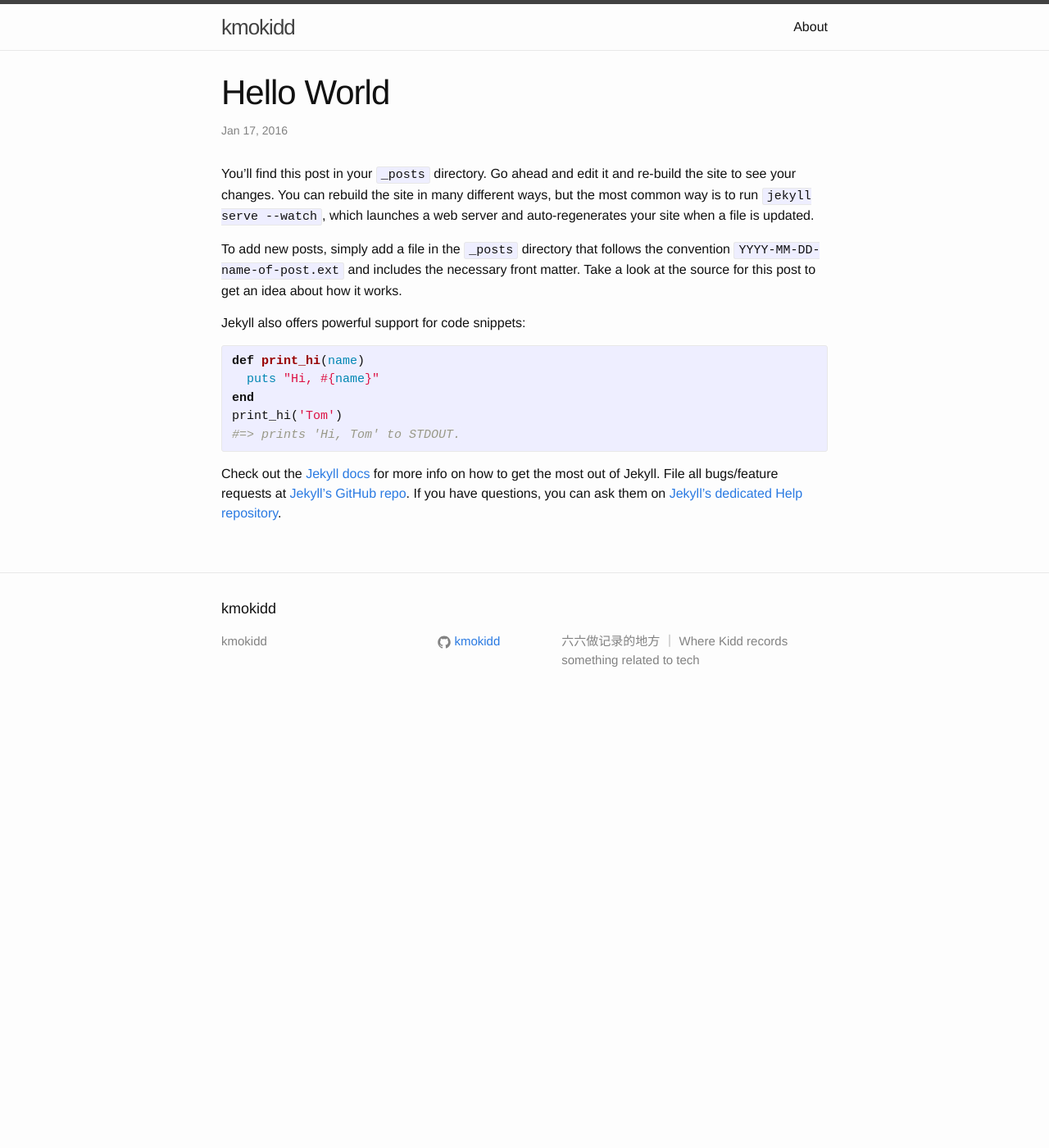
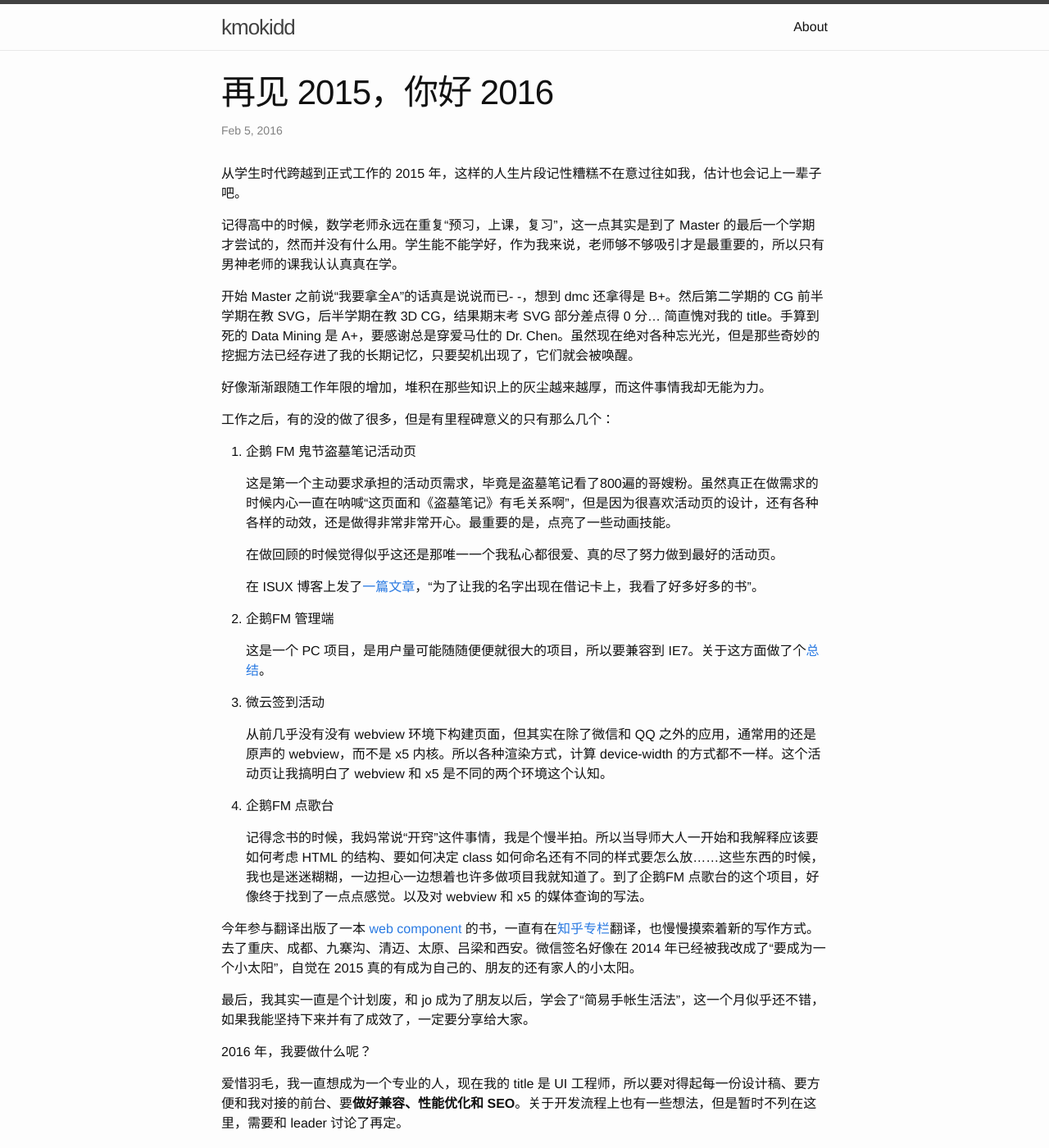
Before and after one commit to kmokidd/kmokidd.github.io, a Jekyll site: the page built from _posts/2016-01-17-welcome-to-jekyll.markdown, in a window 1280 px wide and 1400 px high. Shown: the whole window at 82% size. Built offline with Jekyll 4.4.1, drawn with Linux system fonts in a browser that asks for light colours; some of the changed text lies outside the part shown.

Commit message:
jekyll cannot push prob

```diff
--- a/_posts/2016-01-17-welcome-to-jekyll.markdown
+++ b/_posts/2016-01-17-welcome-to-jekyll.markdown
@@ -1,25 +1,102 @@
 ---
 layout: post
-title:  "Hello World"
-date:   2016-01-17 00:00:00
+title:  "再见 2015，你好 2016"
+date:   2016-02-05 14:43
 categories: jekyll update
 ---
-You’ll find this post in your `_posts` directory. Go ahead and edit it and re-build the site to see your changes. You can rebuild the site in many different ways, but the most common way is to run `jekyll serve --watch`, which launches a web server and auto-regenerates your site when a file is updated.
 
-To add new posts, simply add a file in the `_posts` directory that follows the convention `YYYY-MM-DD-name-of-post.ext` and includes the necessary front matter. Take a look at the source for this post to get an idea about how it works.
+从学生时代跨越到正式工作的 2015 年，这样的人生片段记性糟糕不在意过往如我，估计也会记上一辈子吧。
 
-Jekyll also offers powerful support for code snippets:
 
-{% highlight ruby %}
-def print_hi(name)
-  puts "Hi, #{name}"
-end
-print_hi('Tom')
-#=> prints 'Hi, Tom' to STDOUT.
-{% endhighlight %}
 
-Check out the [Jekyll docs][jekyll] for more info on how to get the most out of Jekyll. File all bugs/feature requests at [Jekyll’s GitHub repo][jekyll-gh]. If you have questions, you can ask them on [Jekyll’s dedicated Help repository][jekyll-help].
+记得高中的时候，数学老师永远在重复“预习，上课，复习”，这一点其实是到了 Master 的最后一个学期才尝试的，然而并没有什么用。学生能不能学好，作为我来说，老师够不够吸引才是最重要的，所以只有男神老师的课我认认真真在学。
 
-[jekyll]:      http://jekyllrb.com
-[jekyll-gh]:   https://github.com/jekyll/jekyll
-[jekyll-help]: https://github.com/jekyll/jekyll-help
+
+
+开始 Master 之前说“我要拿全A”的话真是说说而已- -，想到 dmc 还拿得是 B+。然后第二学期的 CG 前半学期在教 SVG，后半学期在教 3D CG，结果期末考 SVG 部分差点得 0 分... 简直愧对我的 title。手算到死的 Data Mining 是 A+，要感谢总是穿爱马仕的 Dr. Chen。虽然现在绝对各种忘光光，但是那些奇妙的挖掘方法已经存进了我的长期记忆，只要契机出现了，它们就会被唤醒。
+
+
+
+好像渐渐跟随工作年限的增加，堆积在那些知识上的灰尘越来越厚，而这件事情我却无能为力。
+
+
+
+工作之后，有的没的做了很多，但是有里程碑意义的只有那么几个：
+
+1. 企鹅 FM 鬼节盗墓笔记活动页
+
+   这是第一个主动要求承担的活动页需求，毕竟是盗墓笔记看了800遍的哥嫂粉。虽然真正在做需求的时候内心一直在呐喊“这页面和《盗墓笔记》有毛关系啊”，但是因为很喜欢活动页的设计，还有各种各样的动效，还是做得非常非常开心。最重要的是，点亮了一些动画技能。
+
+   在做回顾的时候觉得似乎这还是那唯一一个我私心都很爱、真的尽了努力做到最好的活动页。
+
+   在 ISUX 博客上发了[一篇文章](http://isux.tencent.com/spirit-festival-act-summary.html)，“为了让我的名字出现在借记卡上，我看了好多好多的书”。
+
+2. 企鹅FM 管理端
+
+   这是一个 PC 项目，是用户量可能随随便便就很大的项目，所以要兼容到 IE7。关于这方面做了个[总结](http://app.yinxiang.com/l/ABQI3-k89thGO45_-1obuIse-ZsYQwOEWrE/)。
+
+3. 微云签到活动
+
+   从前几乎没有没有 webview 环境下构建页面，但其实在除了微信和 QQ 之外的应用，通常用的还是原声的 webview，而不是 x5 内核。所以各种渲染方式，计算 device-width 的方式都不一样。这个活动页让我搞明白了 webview 和 x5 是不同的两个环境这个认知。
+
+4. 企鹅FM 点歌台
+
+   记得念书的时候，我妈常说“开窍”这件事情，我是个慢半拍。所以当导师大人一开始和我解释应该要如何考虑 HTML 的结构、要如何决定 class 如何命名还有不同的样式要怎么放……这些东西的时候，我也是迷迷糊糊，一边担心一边想着也许多做项目我就知道了。到了企鹅FM 点歌台的这个项目，好像终于找到了一点点感觉。以及对 webview 和 x5 的媒体查询的写法。
+
+
+
+今年参与翻译出版了一本 [web component](http://www.amazon.cn/Web-Component%E5%AE%9E%E6%88%98-%E6%8E%A2%E7%B4%A2PolymerJS-Mozilla-Brick-Bosonic%E4%B8%8EReactJS%E6%A1%86%E6%9E%B6-%E6%A1%91%E8%BF%AA%E6%99%AE%C2%B7%E5%BA%93%E9%A9%AC%E5%B0%94%C2%B7%E5%B8%95%E7%89%B9%E5%B0%94/dp/B017BVR54Y/ref=sr_1_1?ie=UTF8&qid=1452574811&sr=8-1&keywords=web+component+%E5%AE%9E%E6%88%98) 的书，一直有在[知乎专栏](http://zhuanlan.zhihu.com/FrontendMagazine)翻译，也慢慢摸索着新的写作方式。去了重庆、成都、九寨沟、清迈、太原、吕梁和西安。微信签名好像在 2014 年已经被我改成了“要成为一个小太阳”，自觉在 2015 真的有成为自己的、朋友的还有家人的小太阳。
+
+
+
+最后，我其实一直是个计划废，和 jo 成为了朋友以后，学会了“简易手帐生活法”，这一个月似乎还不错，如果我能坚持下来并有了成效了，一定要分享给大家。
+
+
+
+2016 年，我要做什么呢？
+
+
+
+爱惜羽毛，我一直想成为一个专业的人，现在我的 title 是 UI 工程师，所以要对得起每一份设计稿、要方便和我对接的前台、要**做好兼容、性能优化和 SEO**。关于开发流程上也有一些想法，但是暂时不列在这里，需要和 leader 讨论了再定。
+
+
+
+写出好看的 JS 代码，成为一个设计小白。尝试 WebGL。
+
+在找工作的时候，我和自己说，等找到满意的工作，就去纹一个 <> 在手上，后来一直没有成行，因为太羞愧了。写出的代码太丑了，根本不好意思去纹。希望今年，我能实现这个目标。
+
+我的 ps 能力大概只有 5 分，满分 100 分。很多时候要去拜托设计师，等来等去真是浪费时间。希望今年结束的时候，在提供相同素材的时候，能模仿出微云的设计稿。
+
+WebGL 是 2015 年的目标，之前看到朋友圈里分享的用 webgl 实现的一个活动页，也很想引入我们的产品。
+
+
+
+
+
+追上新技术。
+
+虽然时不时有翻译，但是总觉得自己还是被新技术抛在后面了，很多技术只是纸上谈兵，很瞧不上这样的自己。要想办法追赶上。
+
+
+
+好好运动，每周瑜伽和跑步。
+
+
+
+为 TEDxTencent 做点什么。
+
+
+
+烟花三月下个江南，还[可能]有个台湾团建，剩下的节日就多多回家吧。
+
+
+
+正因为路还很长，所以每一步都要踩踏实。
+
+
+
+
+
+
+
+好了，新年快乐。
```
Also changed, not shown: 2 other files.
